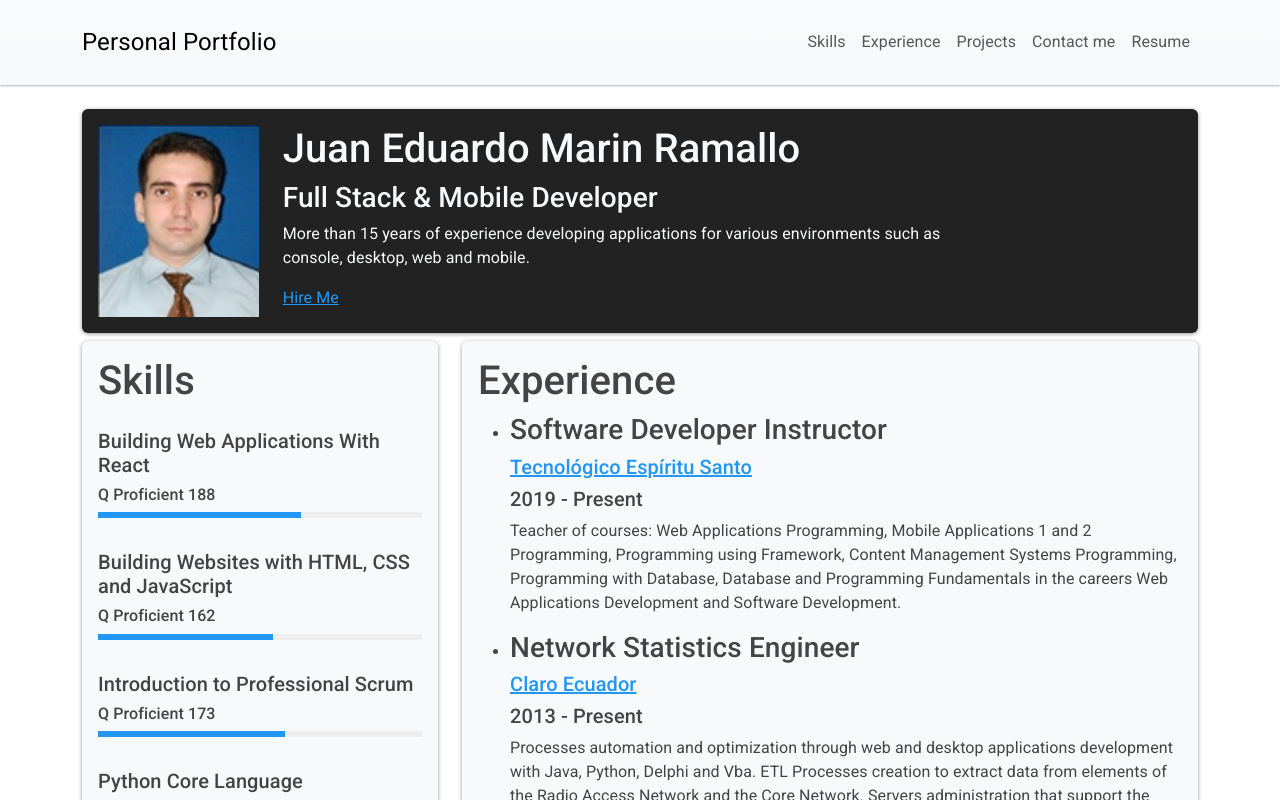
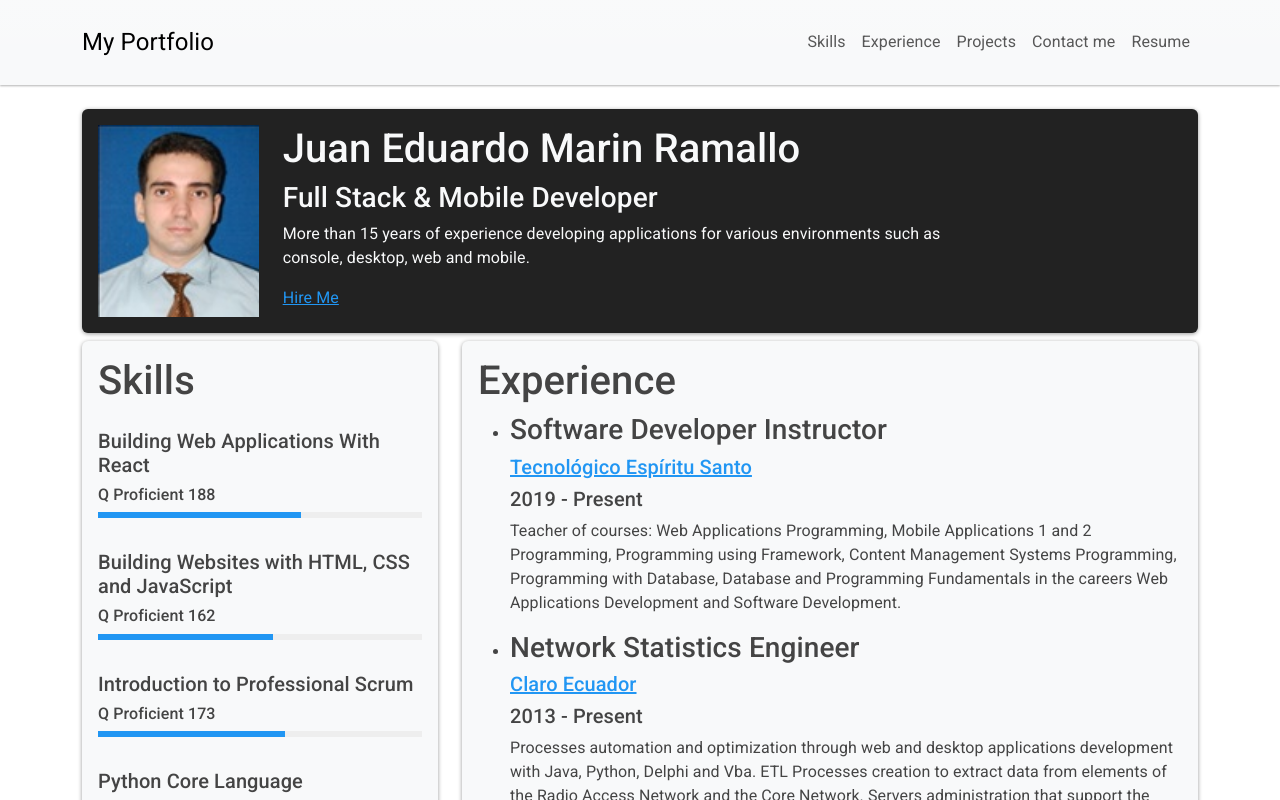
Before and after one commit to juan-marin-ramallo/nextjs-portfolio, a Next.js app: page / in a window 1280 px wide. Shown: the top 800 px of the page. Built offline with nearby package versions, Linux system fonts and the light colour scheme.

Commit message:
cambio de titulo

```diff
--- a/components/NavBar.js
+++ b/components/NavBar.js
@@ -4,7 +4,7 @@ const NavBar = () => (
   <nav className="navbar navbar-expand-lg navbar-light bg-light">
   <div className="container">
     <Link href="/">
-        <a className="navbar-brand">Personal Portfolio</a>
+        <a className="navbar-brand">My Portfolio</a>
     </Link>
     <button className="navbar-toggler" type="button" data-bs-toggle="collapse"
     data-bs-target="#navbarColor03" aria-controls="navbarColor03"
```
